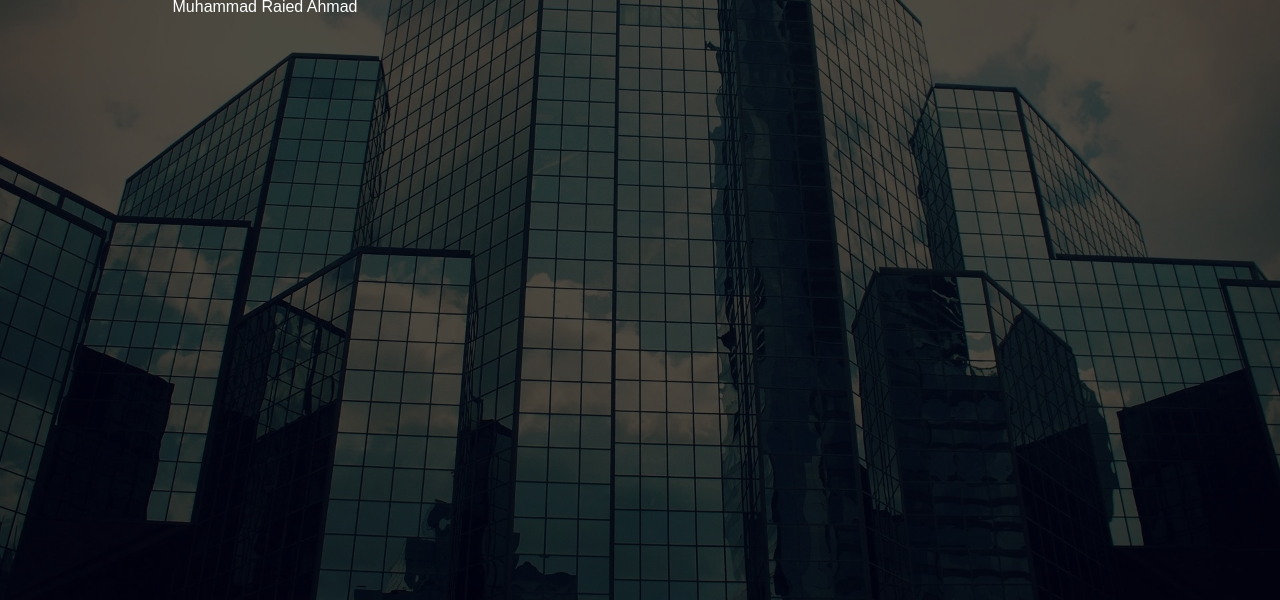
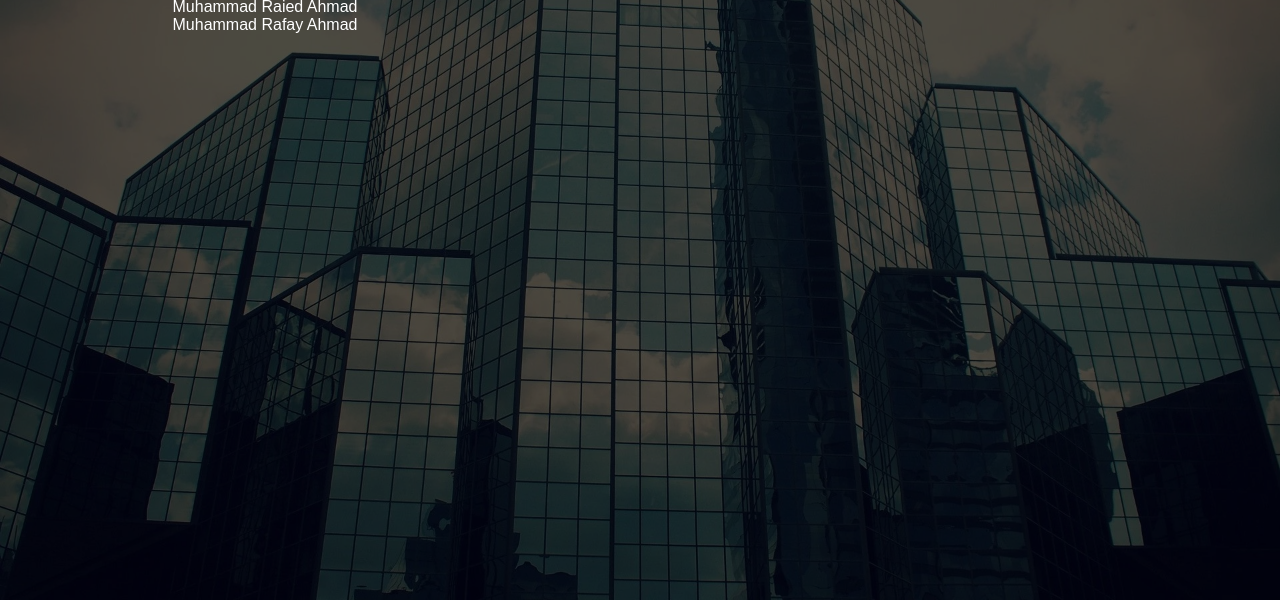
Before and after one commit to bhagirath-wscubetech/javascript-projects, a plain HTML site: page count-down/index.html in a window 1280 px wide. Shown: the part 200-800 px from the top of the page. Drawn offline with Linux system fonts and the light colour scheme.

Commit message:
Update index.html
Just added my name into your code . I am practicing github that why i used your repository for pracitce.

```diff
--- a/count-down/index.html
+++ b/count-down/index.html
@@ -20,6 +20,7 @@
                     <br/>
                     <label for="">Days</label>
                     <p>Muhammad Raied Ahmad</p>
+                    <p>Muhammad Rafay Ahmad</p>
                 </div>
                 <div>
                     <input type="text" readonly value="0">
```
